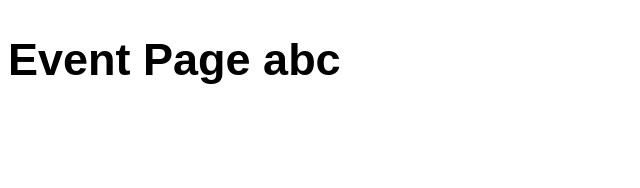
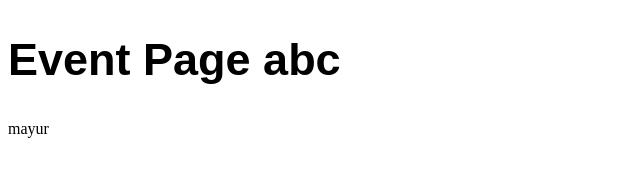
Before and after one commit to mayurHO/iis, a Next.js app: page /frontend/event in a window 1280 px wide. Shown: the top 188 px of the page, without its empty margins (0-640 px from the left). Built offline with nearby package versions, Linux system fonts and the light colour scheme; a web font is replaced by a local one.

Commit message:
mayur changes

```diff
--- a/src/app/frontend/event/page.js
+++ b/src/app/frontend/event/page.js
@@ -4,7 +4,7 @@ const EventPage = () => {
     return (
         <div>
             <h1>Event Page abc</h1>
-            {/* Add your event content here */}
+            mayur
         </div>
     );
 };
```
